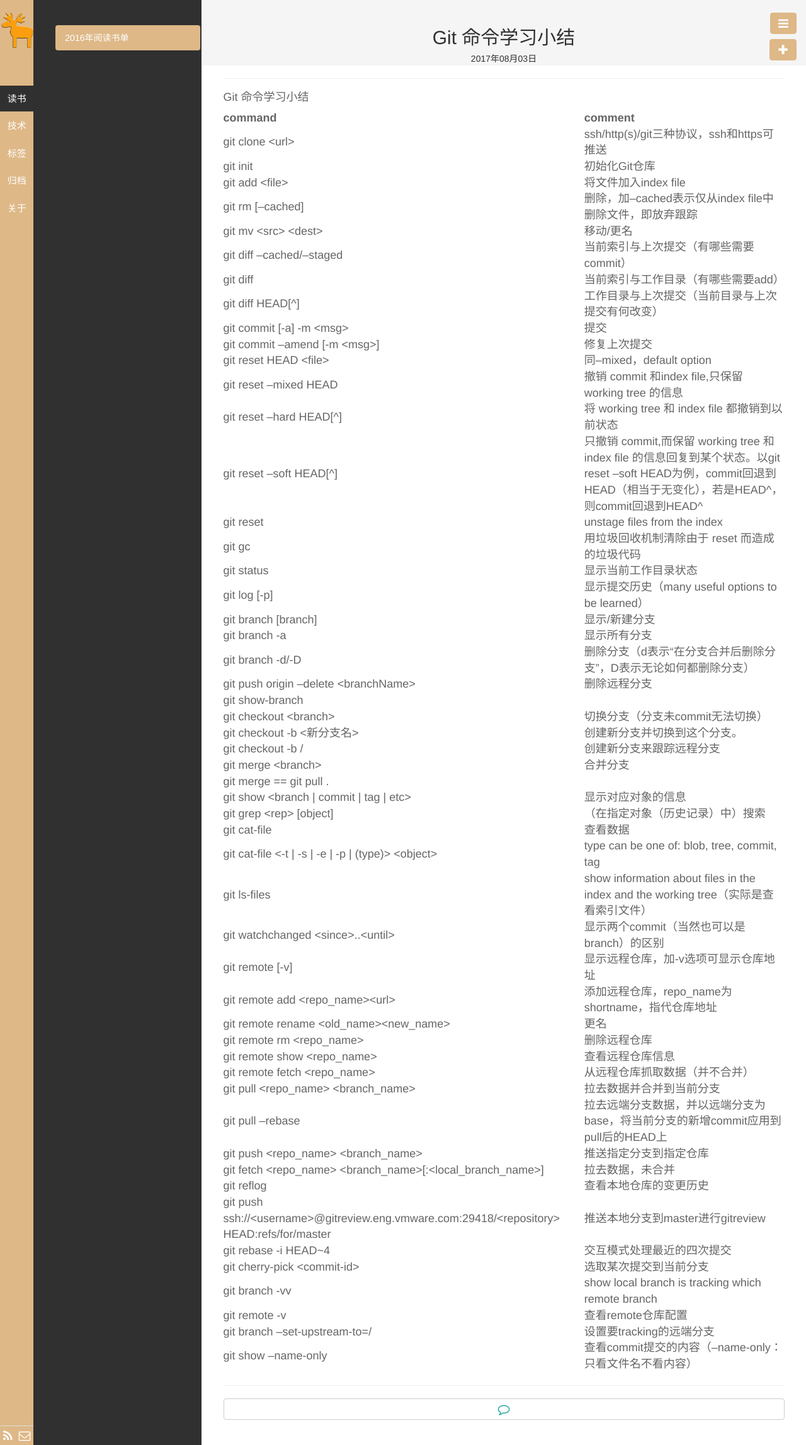
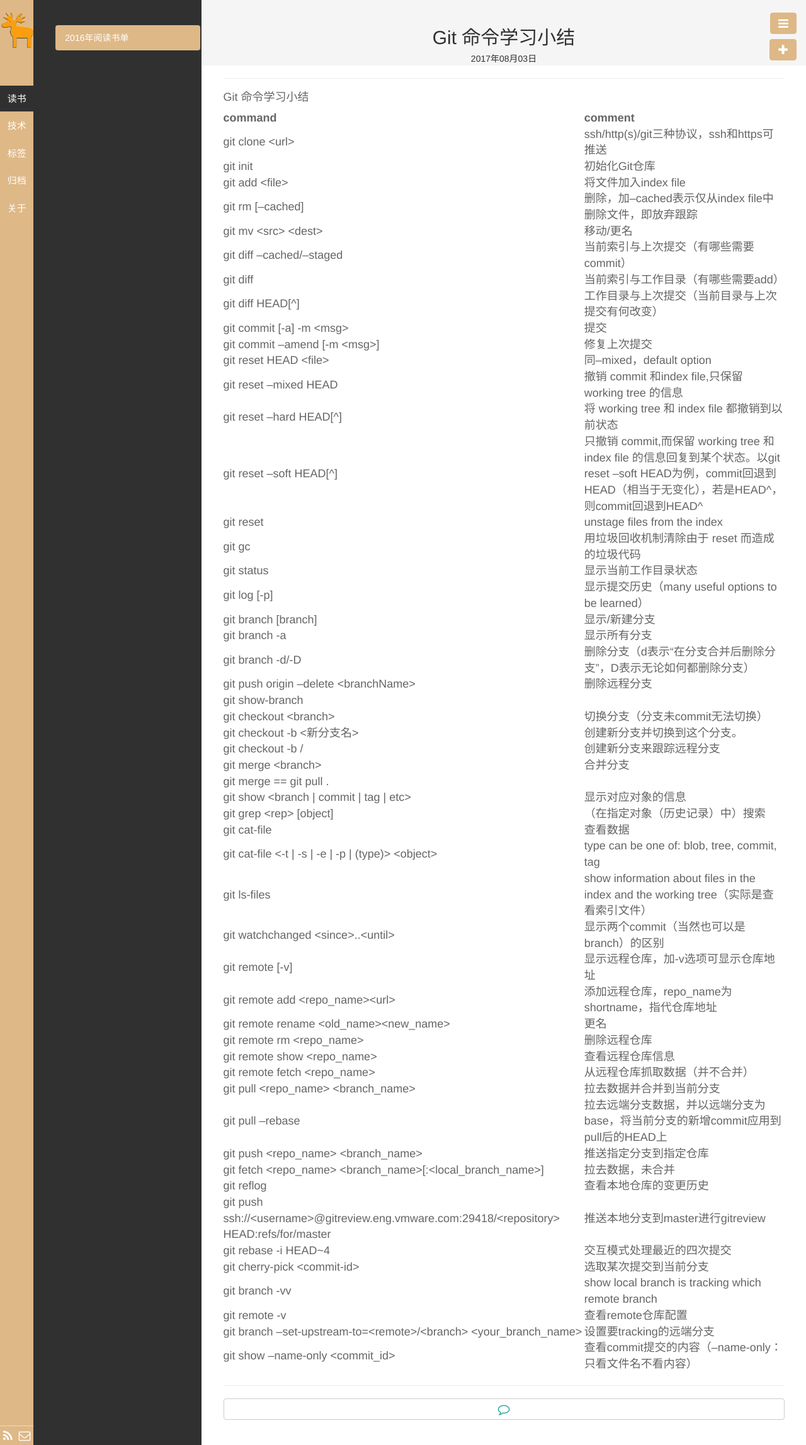
Before and after one commit to qhdwhy184/qhdwhy184.github.io, a Jekyll site: the page built from _posts/技术/2017-08-03-Git命令学习小结.md, in a window 1280 px wide. Shown: the whole page at 63% size. Built offline with Jekyll 4.4.1, drawn with Linux system fonts in a browser that asks for light colours.

Commit message:
Update 2017-08-03-Git命令学习小结.md

```diff
--- a/_posts/技术/2017-08-03-Git命令学习小结.md
+++ b/_posts/技术/2017-08-03-Git命令学习小结.md
@@ -63,5 +63,5 @@ description:
 |git cherry-pick &lt;commit-id&gt;|选取某次提交到当前分支|
 |git branch -vv|show local branch is tracking which remote branch|
 |git remote -v|查看remote仓库配置|
-|git branch --set-upstream-to=<remote>/<branch> <your_branch_name>|设置要tracking的远端分支|
-|git show --name-only <commit_id>|查看commit提交的内容（--name-only：只看文件名不看内容）|
+|git branch --set-upstream-to=&lt;remote&gt;/&lt;branch&gt; &lt;your_branch_name&gt;|设置要tracking的远端分支|
+|git show --name-only &lt;commit_id&gt;|查看commit提交的内容（--name-only：只看文件名不看内容）|
```
